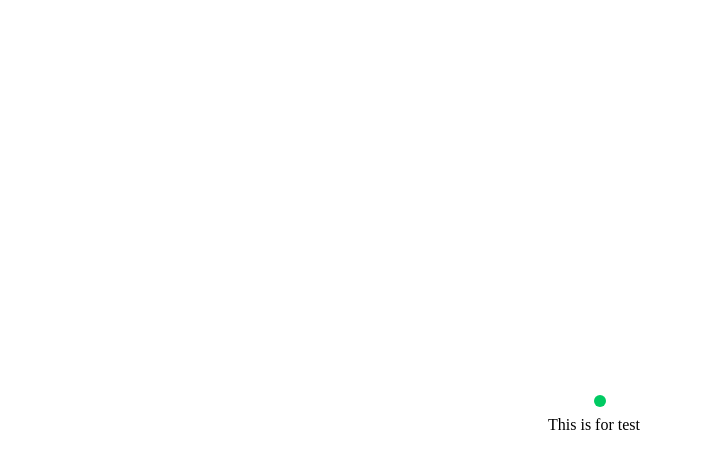
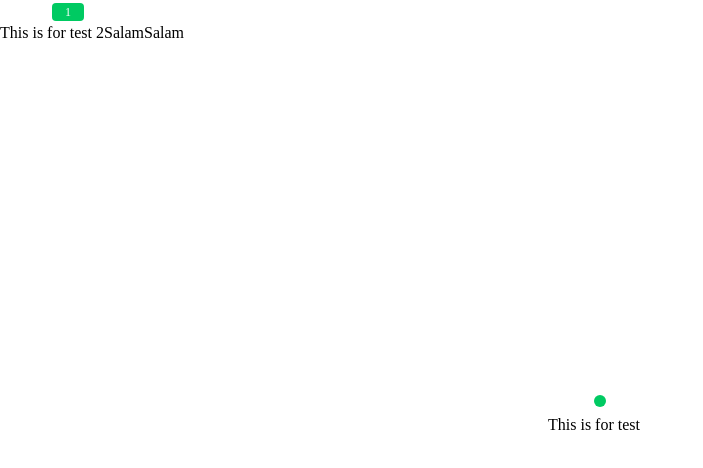
Before and after one commit to alirezatahani/React-Template, a React app: page / in a window 1280 px wide. Shown: the top 468 px of the page, without its empty margins (0-703 px from the left). Built offline with nearby package versions, Linux system fonts and the light colour scheme.

Commit message:
useMemo badge condition

```diff
--- a/src/components/badge/content/Badge.tsx
+++ b/src/components/badge/content/Badge.tsx
@@ -6,19 +6,25 @@ import {
 } from '../styles/Badge.styles';
 import { BadgeProps } from './badge_types';
 
-const Badge: React.FC<BadgeProps> = ({ children, ...rest }: BadgeProps) => {
+const Badge: React.FC<BadgeProps> = ({
+  children,
+  badgeContent,
+  max,
+  ...rest
+}: BadgeProps) => {
+  const calculateContnet = React.useMemo(() => {
+    if (max && max <= badgeContent) {
+      return <div>{max}+</div>;
+    } else {
+      return <div>{badgeContent}</div>;
+    }
+  }, [max, badgeContent]);
+
   return (
     <BadgeWrapper>
       <ContentBadge>
         {children ? children : null}
-
-        <StyledBadge {...rest}>
-          {rest.max && rest.max <= rest.badgeContent ? (
-            <div>{rest.max}+</div>
-          ) : (
-            <div>{rest.badgeContent}</div>
-          )}
-        </StyledBadge>
+        <StyledBadge {...rest}>{calculateContnet}</StyledBadge>
       </ContentBadge>
     </BadgeWrapper>
   );
--- a/src/components/badge/styles/Badge.styles.ts
+++ b/src/components/badge/styles/Badge.styles.ts
@@ -4,6 +4,7 @@ import { BadgeProps } from '../content/badge_types';
 export const BadgeWrapper = styled.div<BadgeProps>(({}) => ({}));
 export const ContentBadge = styled.div<BadgeProps>(({}) => ({
   display: 'flex',
+  position: 'relative',
 }));
 
 const x = {
--- a/src/index.tsx
+++ b/src/index.tsx
@@ -6,8 +6,8 @@ import { Badge } from './components/badge';
 import { GlobalStyle, theme } from './global/Global';
 
 const App: React.FC = () => {
-  const [fnameVal, setFnameVal] = React.useState<string>('');
-  const [lnameVal, setLnameVal] = React.useState<string>('');
+  const [value, setValue] = React.useState(1);
+  const [position, setPosition] = React.useState<string>('topCenter');
 
   return (
     <ThemeProvider theme={theme}>
@@ -42,9 +42,7 @@ const App: React.FC = () => {
               <Button rounded color="success" variant="filled" size="md">
                 block btn
               </Button>
-              <Button disabled color="success" variant="outlined" size="lg">
-                Salam
-              </Button>
+
             </div>
           </Col> */}
 
@@ -76,7 +74,15 @@ const App: React.FC = () => {
               <p>This is for test</p>
             </Badge>
           </div>
-
+          <Badge
+            placement={position as any}
+            badgeContent={value}
+            color="success"
+          >
+            <p>This is for test 2</p>
+          </Badge>
+          <p onClick={() => setValue(value + 1)}>Salam</p>
+          <p onClick={() => setPosition('topRight')}>Salam</p>
           {/* <Col span={4}>
             Size: md or default
             <div>
```
